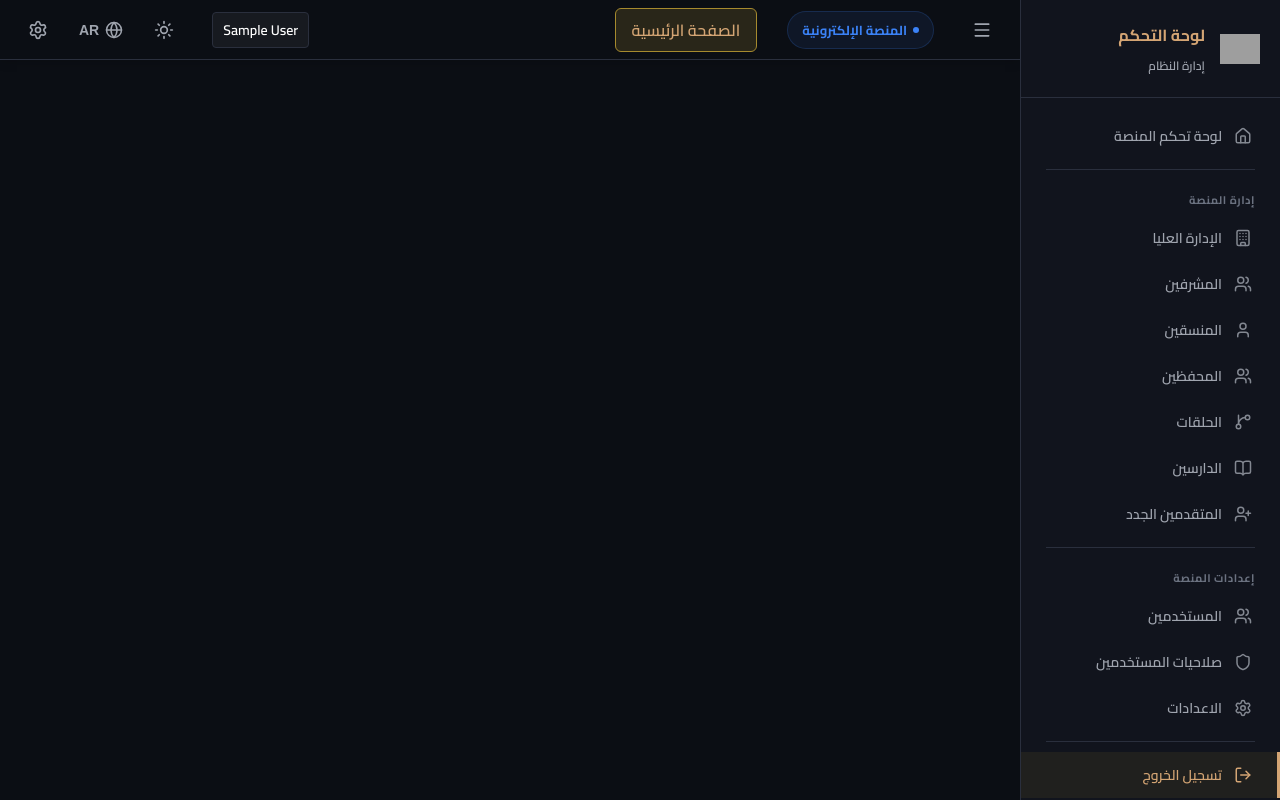
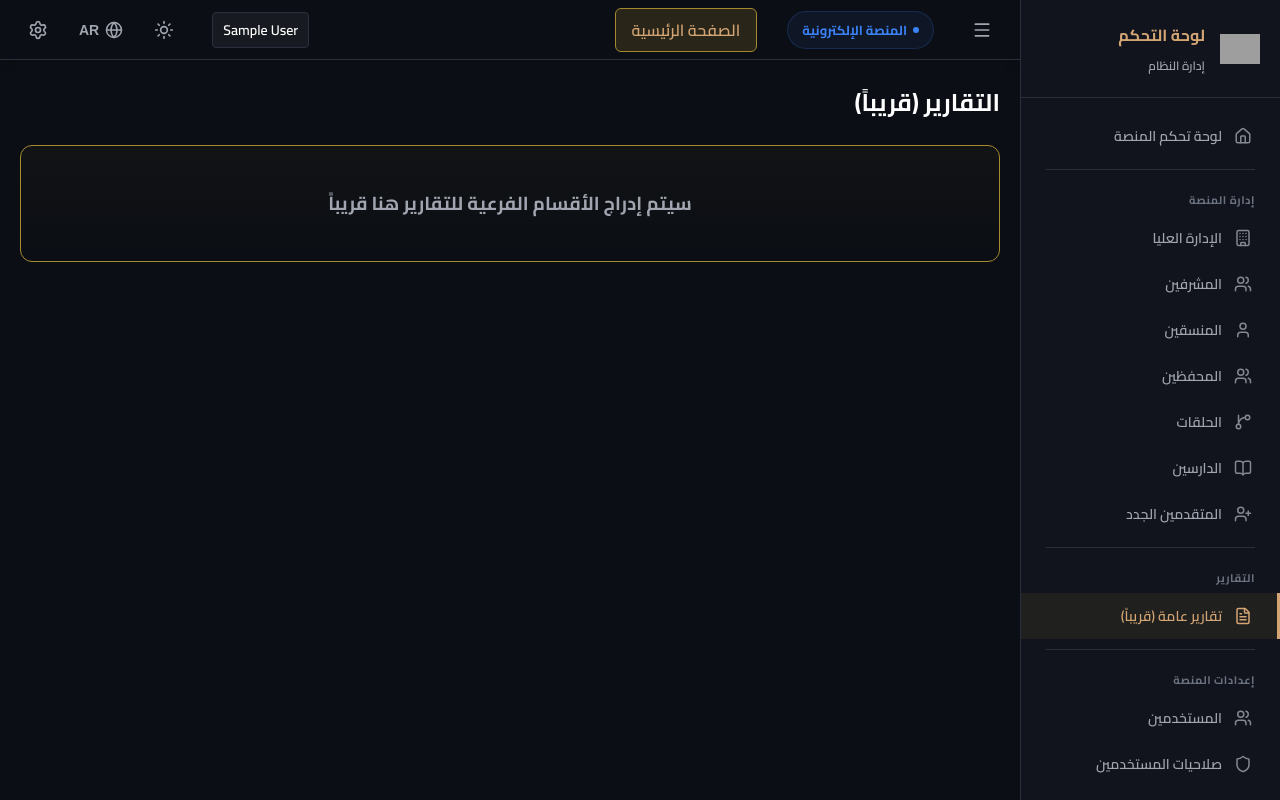
Before and after one commit to nourharfoush/monline, a React (Vite) app: page /platform-reports in a window 1280 px wide. Built offline with nearby package versions, Linux system fonts and the light colour scheme; no server answers; sample sign-in values are in the browser's storage; grey boxes are pictures that could not be loaded.

Commit message:
Add Reports section under New Applicants in Platform sidebar

```diff
--- a/src/App.jsx
+++ b/src/App.jsx
@@ -23,6 +23,7 @@ import PlatformStudentsList from './pages/PlatformStudentsList';
 import PlatformStudentsCreate from './pages/PlatformStudentsCreate';
 import PlatformApplicantsList from './pages/PlatformApplicantsList';
 import PlatformApplicantsCreate from './pages/PlatformApplicantsCreate';
+import PlatformReports from './pages/PlatformReports';
 import UsersList from './pages/UsersList';
 import PermissionsManagement from './pages/PermissionsManagement';
 import Settings from './pages/Settings';
@@ -95,6 +96,7 @@ function DashboardLayout() {
             <Route path="/platform-students/create" element={<PlatformStudentsCreate />} />
             <Route path="/platform-applicants" element={<PlatformApplicantsList />} />
             <Route path="/platform-applicants/create" element={<PlatformApplicantsCreate />} />
+            <Route path="/platform-reports" element={<PlatformReports />} />
 
             <Route path="/users" element={<UsersList />} />
             <Route path="/permissions" element={<PermissionsManagement />} />
--- a/src/components/Sidebar.jsx
+++ b/src/components/Sidebar.jsx
@@ -63,6 +63,13 @@ const menuGroups = [
       { name: 'الحلقات', icon: GitBranch, path: '/platform-sessions' },
       { name: 'الدارسين', icon: BookOpen, path: '/platform-students' },
       { name: 'المتقدمين الجدد', icon: UserPlus, path: '/platform-applicants' },
+    ]
+  },
+  {
+    title: 'التقارير',
+    isPlatformOnly: true,
+    items: [
+      { name: 'تقارير عامة (قريباً)', icon: FileText, path: '/platform-reports' },
     ]
   },
   {
@@ -187,6 +194,7 @@ function Sidebar({ isOpen, toggleSidebar }) {
         '/platform-sessions',
         '/platform-students',
         '/platform-applicants',
+        '/platform-reports',
         '/users',
         '/permissions',
         '/settings'
@@ -202,7 +210,8 @@ function Sidebar({ isOpen, toggleSidebar }) {
         '/platform-mohfez',
         '/platform-sessions',
         '/platform-students',
-        '/platform-applicants'
+        '/platform-applicants',
+        '/platform-reports'
       ];
       return allowed.includes(path);
     }
@@ -232,7 +241,8 @@ function Sidebar({ isOpen, toggleSidebar }) {
         '/platform-mohfez',
         '/platform-sessions',
         '/platform-students',
-        '/platform-applicants'
+        '/platform-applicants',
+        '/platform-reports'
       ];
       return !forbidden.includes(path);
     }
@@ -248,6 +258,7 @@ function Sidebar({ isOpen, toggleSidebar }) {
         '/platform-sessions',
         '/platform-students',
         '/platform-applicants',
+        '/platform-reports',
         '/users',
         '/permissions',
         '/settings',
@@ -267,6 +278,7 @@ function Sidebar({ isOpen, toggleSidebar }) {
         '/platform-sessions',
         '/platform-students',
         '/platform-applicants',
+        '/platform-reports',
         '/users',
         '/permissions',
         '/settings',
--- /dev/null
+++ b/src/pages/PlatformReports.jsx
@@ -0,0 +1,17 @@
+import React from 'react';
+import '../components/Management.css';
+
+function PlatformReports() {
+  return (
+    <div className="management-page">
+      <div className="page-header">
+        <h2>التقارير (قريباً)</h2>
+      </div>
+      <div className="box-card" style={{ padding: '40px', textAlign: 'center' }}>
+        <h3 style={{ color: 'var(--text-secondary)' }}>سيتم إدراج الأقسام الفرعية للتقارير هنا قريباً</h3>
+      </div>
+    </div>
+  );
+}
+
+export default PlatformReports;
```
